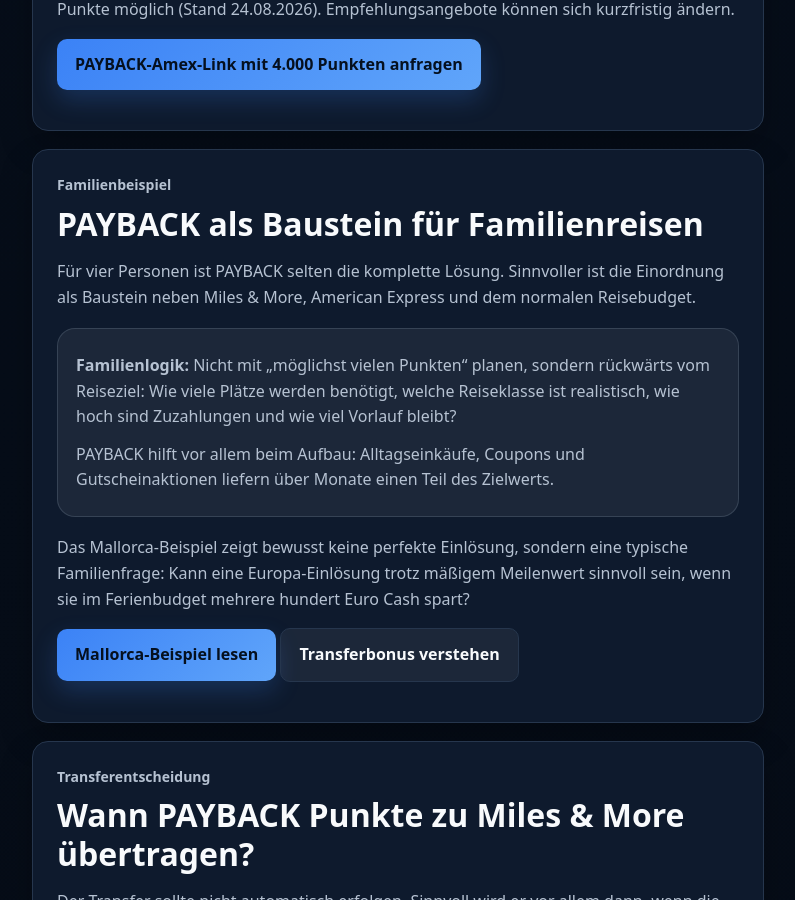
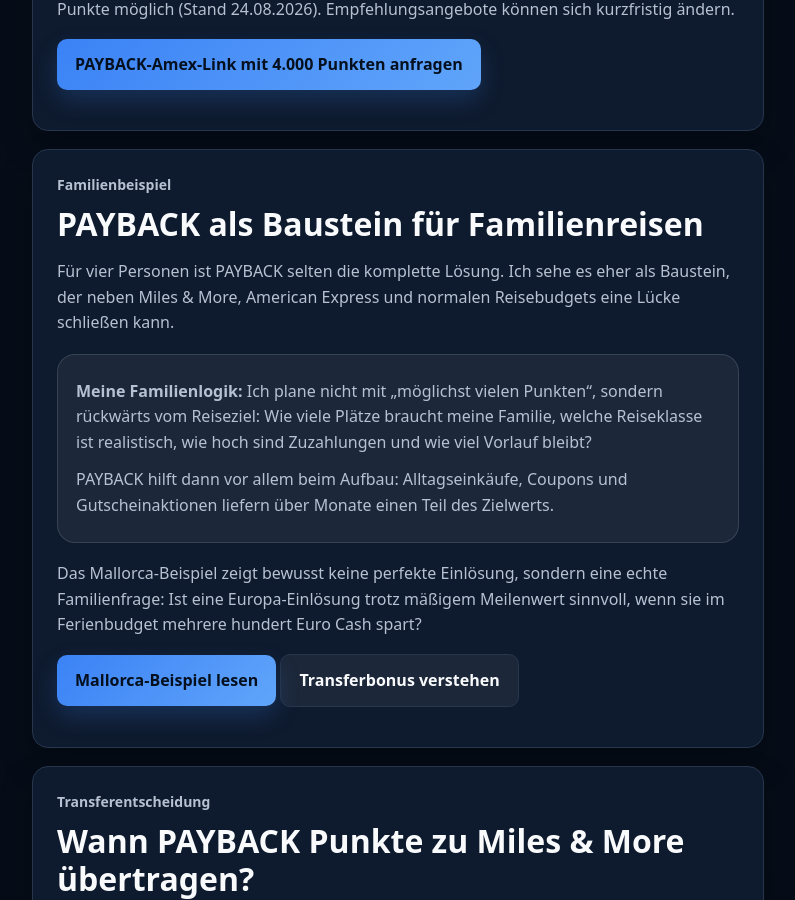
Before and after one commit to Praemienflug-Planer/miles-planer, a Jekyll site: the page built from meilen-sammeln/payback/index.html, in a window 1280 px wide and 900 px high, scrolled down 9329 px. Shown: the whole window, without its empty margins (68-863 px from the left). Built offline with Jekyll 4.4.1, drawn with Linux system fonts in a browser that asks for light colours.

Commit message:
Restore personal voice in PAYBACK family example

```diff
--- a/_includes/payback/familienbeispiel.html
+++ b/_includes/payback/familienbeispiel.html
@@ -1,11 +1,11 @@
 <div class="article-card seo-card" id="familienbeispiel">
   <p class="eyebrow">Familienbeispiel</p>
   <h2>PAYBACK als Baustein für Familienreisen</h2>
-  <p>Für vier Personen ist PAYBACK selten die komplette Lösung. Sinnvoller ist die Einordnung als Baustein neben Miles &amp; More, American Express und dem normalen Reisebudget.</p>
+  <p>Für vier Personen ist PAYBACK selten die komplette Lösung. Ich sehe es eher als Baustein, der neben Miles & More, American Express und normalen Reisebudgets eine Lücke schließen kann.</p>
   <div class="answer-box">
-    <p><strong>Familienlogik:</strong> Nicht mit „möglichst vielen Punkten“ planen, sondern rückwärts vom Reiseziel: Wie viele Plätze werden benötigt, welche Reiseklasse ist realistisch, wie hoch sind Zuzahlungen und wie viel Vorlauf bleibt?</p>
-    <p>PAYBACK hilft vor allem beim Aufbau: Alltagseinkäufe, Coupons und Gutscheinaktionen liefern über Monate einen Teil des Zielwerts.</p>
+    <p><strong>Meine Familienlogik:</strong> Ich plane nicht mit „möglichst vielen Punkten“, sondern rückwärts vom Reiseziel: Wie viele Plätze braucht meine Familie, welche Reiseklasse ist realistisch, wie hoch sind Zuzahlungen und wie viel Vorlauf bleibt?</p>
+    <p>PAYBACK hilft dann vor allem beim Aufbau: Alltagseinkäufe, Coupons und Gutscheinaktionen liefern über Monate einen Teil des Zielwerts.</p>
   </div>
-  <p>Das Mallorca-Beispiel zeigt bewusst keine perfekte Einlösung, sondern eine typische Familienfrage: Kann eine Europa-Einlösung trotz mäßigem Meilenwert sinnvoll sein, wenn sie im Ferienbudget mehrere hundert Euro Cash spart?</p>
+  <p>Das Mallorca-Beispiel zeigt bewusst keine perfekte Einlösung, sondern eine echte Familienfrage: Ist eine Europa-Einlösung trotz mäßigem Meilenwert sinnvoll, wenn sie im Ferienbudget mehrere hundert Euro Cash spart?</p>
   <p><a class="btn btn-primary" href="/meilen-sammeln/payback-mallorca/">Mallorca-Beispiel lesen</a> <a class="btn btn-secondary" href="/meilen-sammeln/payback-transferbonus/">Transferbonus verstehen</a></p>
 </div>
```
